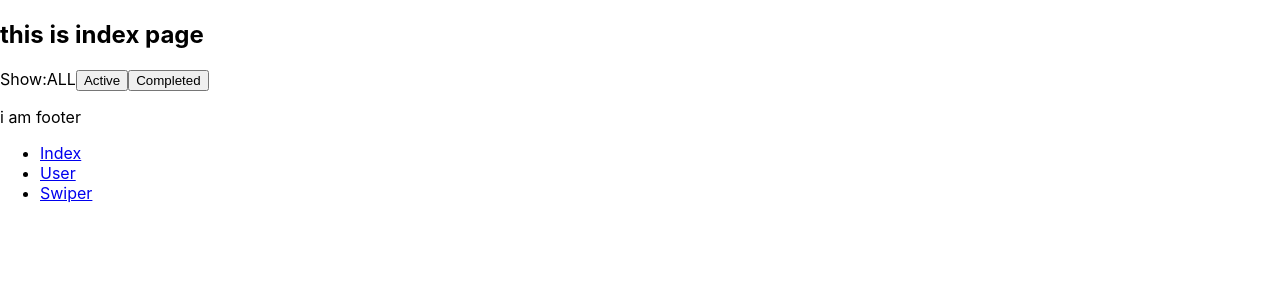
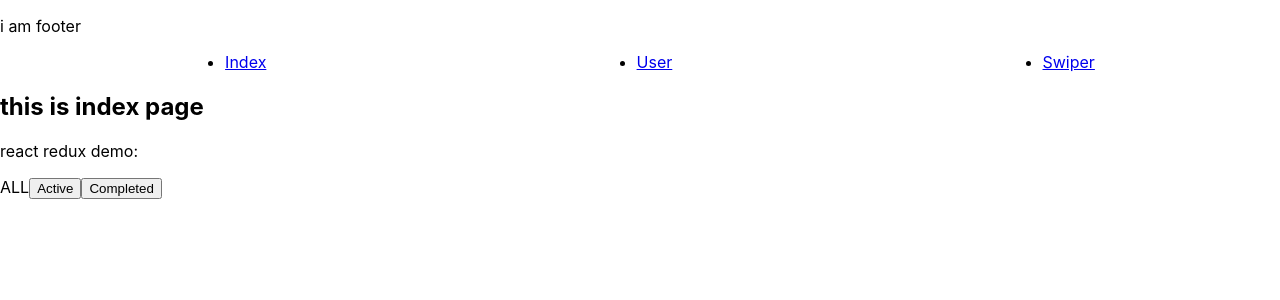
Before and after one commit to xieminhui/react-learnning, a React app: page /#/ in a window 1280 px wide. Shown: the top 300 px of the page. Built offline with nearby package versions, Linux system fonts and the light colour scheme.

Commit message:
add react hook

```diff
--- /dev/null
+++ b/src/app/component/Button.jsx
@@ -0,0 +1,8 @@
+
+const Button = (props) => {
+    return (
+        <button onClick={props.handleClick}>{props.text}</button>
+    )
+}
+
+export default Button;
--- a/src/app/component/common/Footer.jsx
+++ /dev/null
@@ -1,24 +0,0 @@
-
-
-import {
-  Link
-} from "react-router-dom";
-
-export default function footer () {
-  return (
-    <>
-    <p>i am footer</p>
-    <ul>
-        <li>
-          <Link to="/">Index</Link>
-        </li>
-        <li>
-          <Link to="/user">User</Link>
-        </li>
-        <li>
-          <Link to="/swiper">Swiper</Link>
-        </li>
-      </ul>
-    </>
-  )
-}
--- /dev/null
+++ b/src/app/component/common/Header.jsx
@@ -0,0 +1,25 @@
+
+
+import {
+  Link
+} from "react-router-dom";
+import './Header.less'
+
+export default function footer () {
+  return (
+    <div className="footer">
+      <p>i am footer</p>
+      <ul>
+          <li>
+            <Link to="/">Index</Link>
+          </li>
+          <li>
+            <Link to="/user">User</Link>
+          </li>
+          <li>
+            <Link to="/swiper">Swiper</Link>
+          </li>
+        </ul>
+    </div>
+  )
+}
--- /dev/null
+++ b/src/app/component/common/Header.less
@@ -0,0 +1,6 @@
+.footer {
+    ul {
+        display: flex;
+        justify-content: space-around;
+    }
+}
--- a/src/app/pages/index/index.jsx
+++ b/src/app/pages/index/index.jsx
@@ -5,7 +5,7 @@ export default function Index (){
   return (
     <div>
       <h2>this is index page</h2>
-      <span>Show:</span>
+      <p>react redux demo:</p>
 
       <FilterLink filter={VisibilityFilters.SHOW_ALL}>ALL</FilterLink>
       <FilterLink filter={VisibilityFilters.SHOW_ACTIVE}>Active</FilterLink>
--- a/src/app/pages/swiper/index.jsx
+++ b/src/app/pages/swiper/index.jsx
@@ -1,9 +1,25 @@
+
+import { useState } from 'react';
+import {shuffle} from '../../utils'
 
 import Item from './item'
+import Button from '../../component/Button'
+
 import styles from './index.module.less'
 
 const Swiper = () => {
     const data = [
+        {
+            imgUrl: 'https://ss3.baidu.com/-fo3dSag_xI4khGko9WTAnF6hhy/baike/pic/item/1e30e924b899a901aa55411415950a7b0208f5b4.jpg'
+        },
+        {
+            imgUrl: 'https://ss0.bdstatic.com/70cFvHSh_Q1YnxGkpoWK1HF6hhy/it/u=2006287671,2688397669&fm=26&gp=0.jpg'
+        },
+        {
+            imgUrl: 'https://ss1.bdstatic.com/70cFuXSh_Q1YnxGkpoWK1HF6hhy/it/u=3331665880,2001605345&fm=26&gp=0.jpg'
+        }
+    ];
+    const [list, changeData] = useState([
         {
             imgUrl: 'https://th.bing.com/th/id/R61c7193acb2da97b8e3bf263a679000e?rik=MEDPVg6mouoAGg&riu=http%3a%2f%2fwww.quazero.com%2fuploads%2fallimg%2f131226%2f1-131226222342.jpg&ehk=MX8xKkMzrBhPZnUNCDf9w0A1AbUr2vqut9ZklZBukMs%3d&risl=&pid=ImgRaw'
         },
@@ -13,15 +29,21 @@ const Swiper = () => {
         {
             imgUrl: 'https://th.bing.com/th/id/Rc3d7a0980556453c518fc54e8c31d376?rik=ePW3dX%2b1EZOTDQ&riu=http%3a%2f%2fpicture.ik123.com%2fuploads%2fallimg%2f190126%2f4-1Z126160118.jpg&ehk=lhYfiFZaHVUdi8YdB0mZ2QX5pnQhtOsiGY%2brRiDMunc%3d&risl=&pid=ImgRaw'
         }
-    ];
+    ]);
+
+    const change = () => {
+        const arr = shuffle(data);
+        changeData(arr);
+    }
 
     return (
         <div className={styles['swiper-container']}>
             {
-                data.map((v, i) =>
+                list.map((v, i) =>
                     <Item key = { i } {...v} i={i}></Item>
                 )
             }
+            <Button text="下一个" handleClick={() => change()}></Button>
         </div>
     )
 }
--- a/src/app/pages/swiper/index.module.less
+++ b/src/app/pages/swiper/index.module.less
@@ -1,6 +1,8 @@
 
 .swiper-container {
     position: relative;
+    margin: 0 100px;
+    height: 500px;
 }
 .swiper {
     position: absolute;
@@ -12,12 +14,15 @@
     box-shadow: 5px 5px 10px rgba(0, 0, 0, 0.3);
     &0 {
         transform: rotate(5deg);
+        z-index: 3;
     }
     &1 {
         transform: rotate(10deg);
+        z-index: 2;
     }
     &2 {
         transform: rotate(15deg);
+        z-index: 1;
     }
     .img {
         width: 300px;
--- a/src/app/pages/swiper/item.jsx
+++ b/src/app/pages/swiper/item.jsx
@@ -1,8 +1,8 @@
 import styles from './index.module.less'
 
-const Item = ({imgUrl =' ', i}) => (
-    <section className={`${styles.swiper} ${styles[`swiper${i}`]}`}>
-        <img className={`${styles.img}`} src= {imgUrl} alt="加载失败" />
+const Item = (props) => (
+    <section className={`${styles.swiper} ${styles[`swiper${props.i}`]}`}>
+        <img className={`${styles.img}`} src= {props.imgUrl} alt="加载失败" />
     </section>
 )
 
--- a/src/app/router/index.jsx
+++ b/src/app/router/index.jsx
@@ -1,7 +1,7 @@
 /*
  * @Date: 2021-04-22 14:52:11
  * @LastEditors: Please set LastEditors
- * @LastEditTime: 2021-04-24 16:41:25
+ * @LastEditTime: 2021-04-25 11:02:27
  * @description:
  */
 
@@ -17,7 +17,7 @@ import User from '../pages/user'
 import Info from '../pages/user/info'
 import edit from '../pages/user/edit'
 import Swiper from '../pages/swiper'
-import Footer from '../component/common/Footer'
+import Header from '../component/common/Header'
 
 const routes = [
   {
@@ -49,12 +49,12 @@ export default function Routers ({ store }) {
   return (
     <Provider store={store}>
       <Router>
+        <Header></Header>
         <Switch>
             {routes.map((route, i) => (
               <RouteWithSubRoutes key={i} {...route} />
             ))}
           </Switch>
-        <Footer></Footer>
       </Router>
     </Provider>
   )
--- /dev/null
+++ b/src/app/utils/index.js
@@ -0,0 +1,12 @@
+/*
+ * @Author: your name
+ * @Date: 2021-04-25 11:22:29
+ * @LastEditTime: 2021-04-25 11:24:39
+ * @LastEditors: Please set LastEditors
+ * @Description: In User Settings Edit
+ * @FilePath: \react-learnning\src\app\utils\index.js
+ */
+
+export function shuffle (arr) {
+    return arr.sort((a, b) => Math.random() > 0.5 ? -1 : 1);
+}
```
